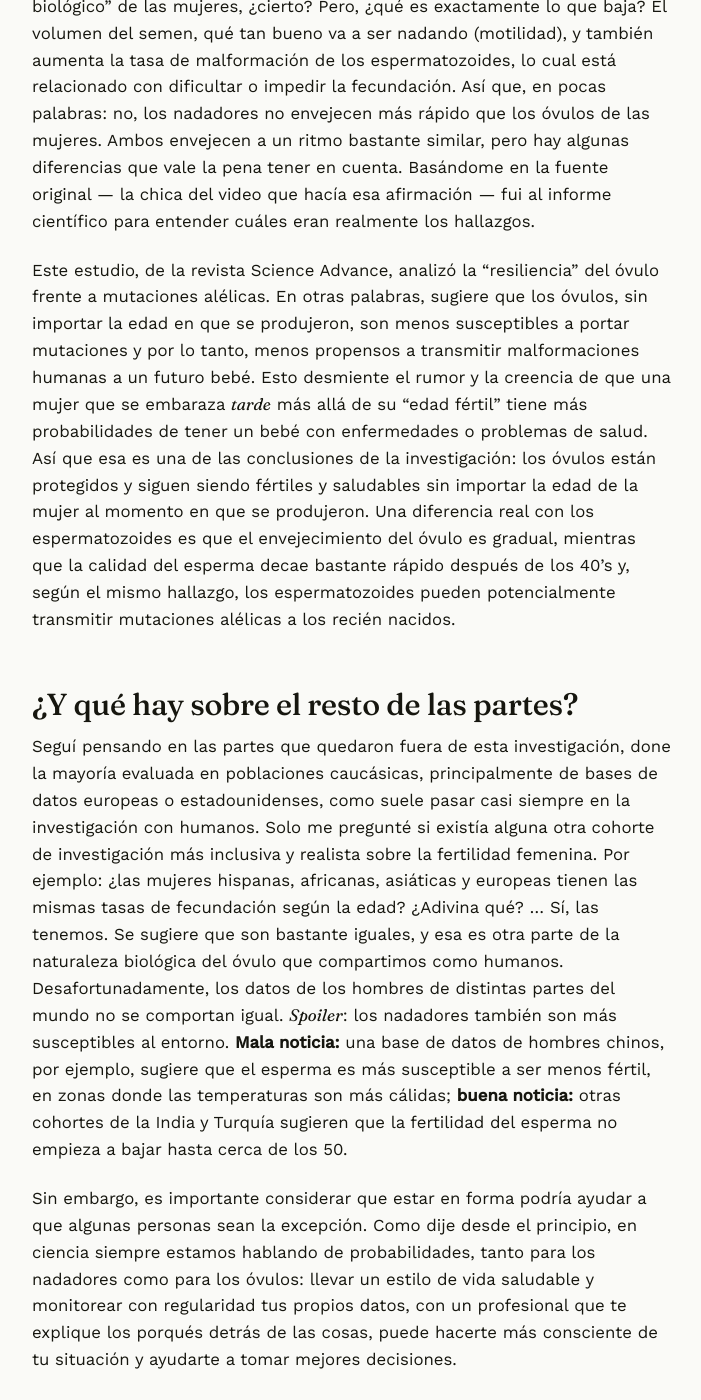
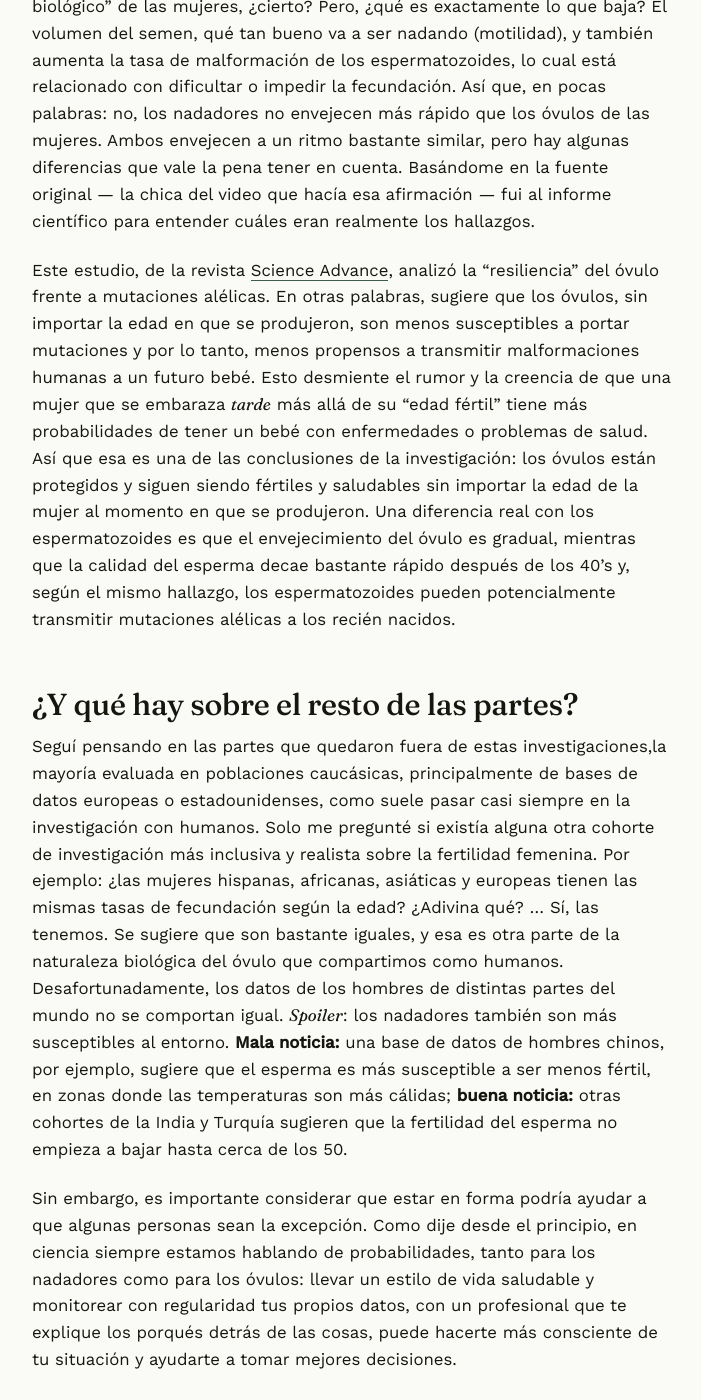
Before and after one commit to AnaAquiles/AnaAquiles.github.io, a Jekyll site: the page built from _posts/2026-08-16-fertility-esp.md, in a window 1280 px wide and 1400 px high, scrolled down 2793 px. Shown: the whole window, without its empty margins (288-989 px from the left). Built offline with Jekyll 4.4.1, drawn with Linux system fonts in a browser that asks for light colours; comment, search, counter and statistics services are not loaded; some of the changed text lies outside the part shown.

```diff
--- a/_posts/2026-08-16-fertility-esp.md
+++ b/_posts/2026-08-16-fertility-esp.md
@@ -26,11 +26,11 @@ Metiéndome de lleno en lo que implica congelar y preservar óvulos, me di cuent
 
 Los nadadores de un hombre joven (25–35) tienen la tasa más alta de fecundación saludable, y sus probabilidades empiezan a bajar después de los 35, de forma más marcada después de los 40 —cerca de la edad del "reloj biológico" de las mujeres, ¿cierto? Pero, ¿qué es exactamente lo que baja? El volumen del semen, qué tan bueno va a ser nadando (motilidad), y también aumenta la tasa de malformación de los espermatozoides, lo cual está relacionado con dificultar o impedir la fecundación. Así que, en pocas palabras: no, los nadadores no envejecen más rápido que los óvulos de las mujeres. Ambos envejecen a un ritmo bastante similar, pero hay algunas diferencias que vale la pena tener en cuenta. Basándome en la fuente original — la chica del video que hacía esa afirmación — fui al informe científico para entender cuáles eran realmente los hallazgos.
 
-Este estudio, de la revista Science Advance, analizó la "resiliencia" del óvulo frente a mutaciones alélicas. En otras palabras, sugiere que los óvulos, sin importar la edad en que se produjeron, son menos susceptibles a portar mutaciones y por lo tanto, menos propensos a transmitir malformaciones humanas a un futuro bebé. Esto desmiente el rumor y la creencia de que una mujer que se embaraza *tarde* más allá de su "edad fértil" tiene más probabilidades de tener un bebé con enfermedades o problemas de salud. Así que esa es una de las conclusiones de la investigación: los óvulos están protegidos y siguen siendo fértiles y saludables sin importar la edad de la mujer al momento en que se produjeron. Una diferencia real con los espermatozoides es que el envejecimiento del óvulo es gradual, mientras que la calidad del esperma decae bastante rápido después de los 40's y, según el mismo hallazgo, los espermatozoides pueden potencialmente transmitir mutaciones alélicas a los recién nacidos.
+Este estudio, de la revista [Science Advance](https://www.science.org/doi/10.1126/sciadv.adw4954), analizó la "resiliencia" del óvulo frente a mutaciones alélicas. En otras palabras, sugiere que los óvulos, sin importar la edad en que se produjeron, son menos susceptibles a portar mutaciones y por lo tanto, menos propensos a transmitir malformaciones humanas a un futuro bebé. Esto desmiente el rumor y la creencia de que una mujer que se embaraza *tarde* más allá de su "edad fértil" tiene más probabilidades de tener un bebé con enfermedades o problemas de salud. Así que esa es una de las conclusiones de la investigación: los óvulos están protegidos y siguen siendo fértiles y saludables sin importar la edad de la mujer al momento en que se produjeron. Una diferencia real con los espermatozoides es que el envejecimiento del óvulo es gradual, mientras que la calidad del esperma decae bastante rápido después de los 40's y, según el mismo hallazgo, los espermatozoides pueden potencialmente transmitir mutaciones alélicas a los recién nacidos.
 
 ## ¿Y qué hay sobre el resto de las partes?
 
-Seguí pensando en las partes que quedaron fuera de esta investigación, done la mayoría evaluada en poblaciones caucásicas, principalmente de bases de datos europeas o estadounidenses, como suele pasar casi siempre en la investigación con humanos. Solo me pregunté si existía alguna otra cohorte de investigación más inclusiva y realista sobre la fertilidad femenina. Por ejemplo: ¿las mujeres hispanas, africanas, asiáticas y europeas tienen las mismas tasas de fecundación según la edad? ¿Adivina qué? ... Sí, las tenemos. Se sugiere que son bastante iguales, y esa es otra parte de la naturaleza biológica del óvulo que compartimos como humanos.
+Seguí pensando en las partes que quedaron fuera de estas investigaciones,la mayoría evaluada en poblaciones caucásicas, principalmente de bases de datos europeas o estadounidenses, como suele pasar casi siempre en la investigación con humanos. Solo me pregunté si existía alguna otra cohorte de investigación más inclusiva y realista sobre la fertilidad femenina. Por ejemplo: ¿las mujeres hispanas, africanas, asiáticas y europeas tienen las mismas tasas de fecundación según la edad? ¿Adivina qué? ... Sí, las tenemos. Se sugiere que son bastante iguales, y esa es otra parte de la naturaleza biológica del óvulo que compartimos como humanos.
 Desafortunadamente, los datos de los hombres de distintas partes del mundo no se comportan igual. *Spoiler*: los nadadores también son más susceptibles al entorno. **Mala noticia:** una base de datos de hombres chinos, por ejemplo, sugiere que el esperma es más susceptible a ser menos fértil, en zonas donde las temperaturas son más cálidas; **buena noticia:** otras cohortes de la India y Turquía sugieren que la fertilidad del esperma no empieza a bajar hasta cerca de los 50.
 
 Sin embargo, es importante considerar que estar en forma podría ayudar a que algunas personas sean la excepción. Como dije desde el principio, en ciencia siempre estamos hablando de probabilidades, tanto para los nadadores como para los óvulos: llevar un estilo de vida saludable y monitorear con regularidad tus propios datos, con un profesional que te explique los porqués detrás de las cosas, puede hacerte más consciente de tu situación y ayudarte a tomar mejores decisiones.
```
Also changed, not shown: other parts of _posts/2026-08-16-fertility-esp.md (+1 -1 lines), _posts/2026-08-16-fertility.md (+2 -2 lines).
